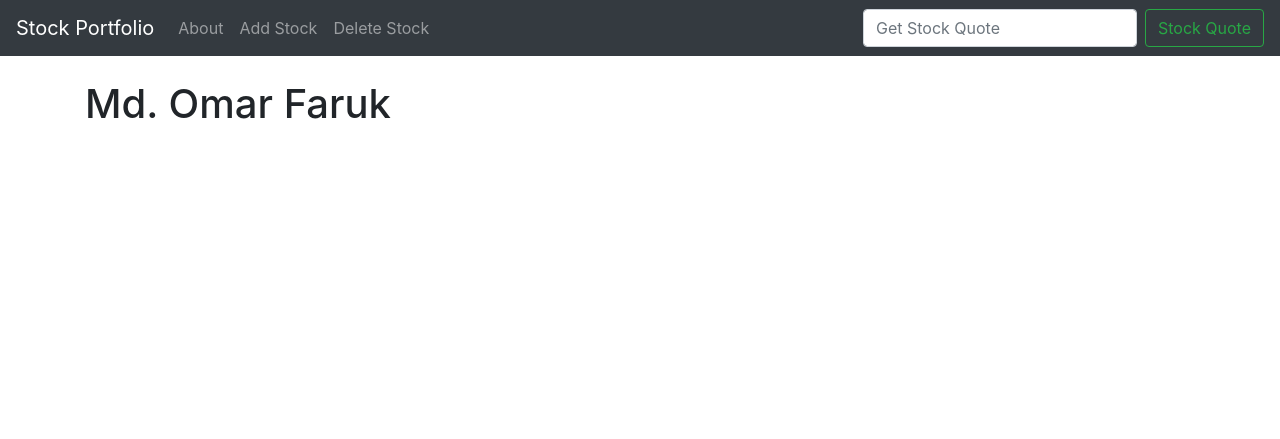
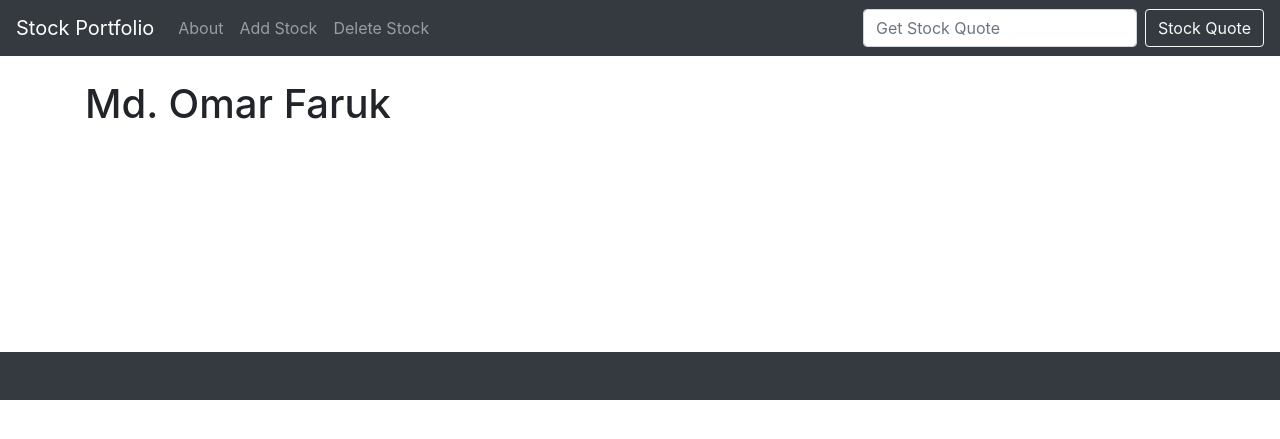
Before and after one commit to IamOmaR22/Stock_Market_Portfolio_App-with-Django_Python, a Django app: page /about.html in a window 1280 px wide. Shown: the top 439 px of the page. Run offline with Django 3.2, Linux system fonts and the light colour scheme; some libraries are stand-ins or nearby versions.

Commit message:
Fotter Added

```diff
--- a/quotes/templates/base.html
+++ b/quotes/templates/base.html
@@ -32,7 +32,7 @@
     <form action="{% url 'home' %}" class="form-inline my-2 my-lg-0" method="POST">
         {% csrf_token %}
       <input class="form-control mr-sm-2" type="search" placeholder="Get Stock Quote" aria-label="Search" name="ticker">
-      <button class="btn btn-outline-success my-2 my-sm-0" type="submit">Stock Quote</button>
+      <button class="btn btn-outline-light my-2 my-sm-0" type="submit">Stock Quote</button>
     </form>
   </div>
 </nav>
@@ -54,6 +54,11 @@
 
     {% endblock %}
     </div>
+<br><br><br><br><br><br><br><br><br>
+
+    <div class="bg-dark">
+      <h1 class="text-dark">H</h1>
+    </div>
 
     <!-- Optional JavaScript -->
     <!-- jQuery first, then Popper.js, then Bootstrap JS -->
@@ -62,8 +67,3 @@
     <script src="https://stackpath.bootstrapcdn.com/bootstrap/4.3.1/js/bootstrap.min.js" integrity="sha384-JjSmVgyd0p3pXB1rRibZUAYoIIy6OrQ6VrjIEaFf/nJGzIxFDsf4x0xIM+B07jRM" crossorigin="anonymous"></script>
   </body>
 </html>
-
-
-
-
-<br><br>
```
